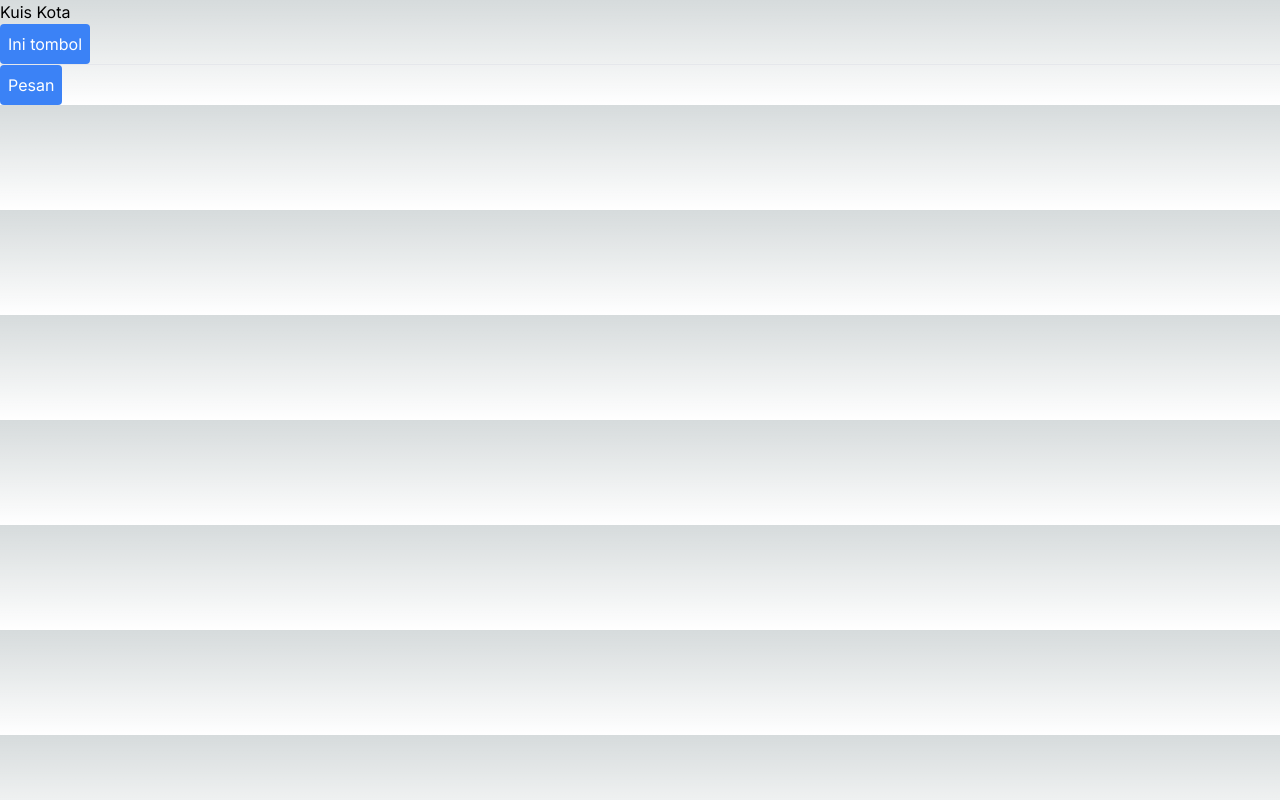
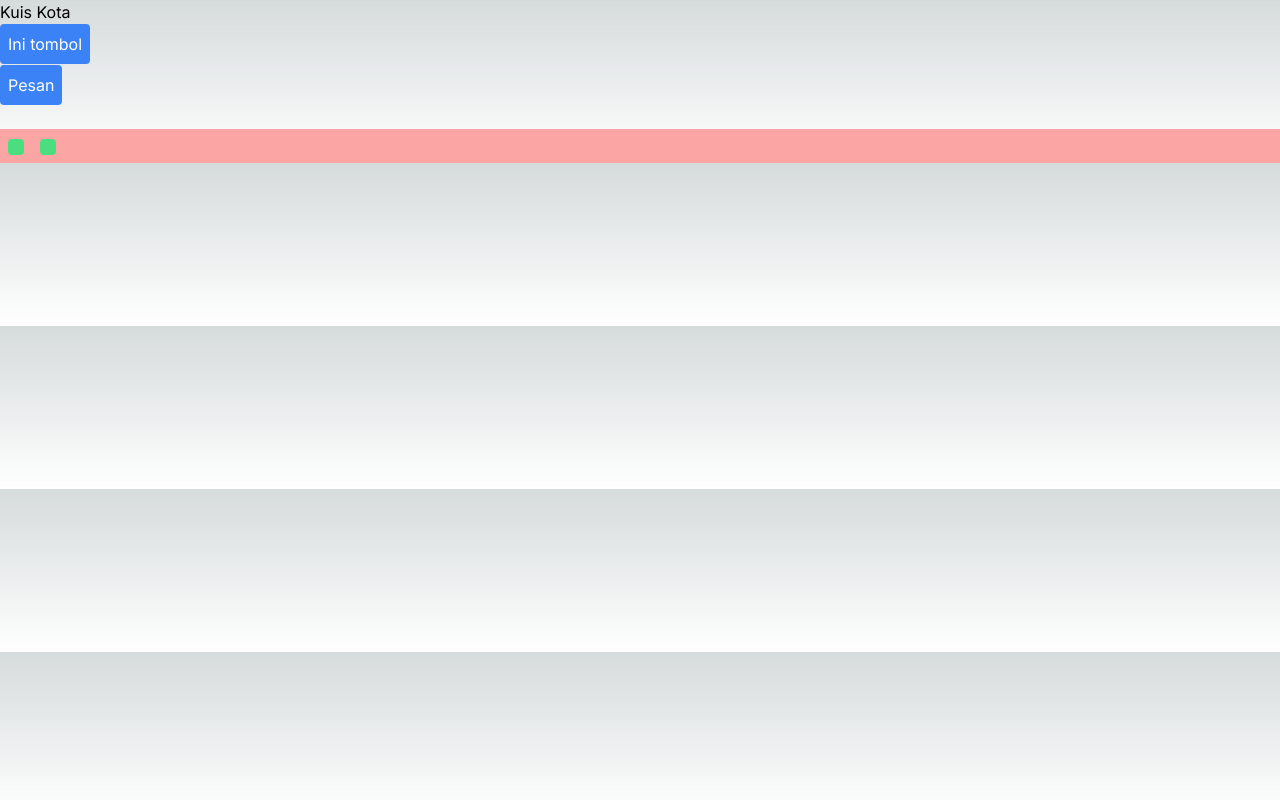
Before and after one commit to RayFian/04-event-dan-state, a Next.js app: page / in a window 1280 px wide. Built offline with nearby package versions, Linux system fonts and the light colour scheme.

Commit message:
Praktikum 3

```diff
--- a/src/app/page.tsx
+++ b/src/app/page.tsx
@@ -1,6 +1,6 @@
 "use client";
 import Image from "next/image";
-import Tombol_1, {Tombol_2} from "@/components/button";
+import Tombol_1, {Tombol_2, Tombol_3} from "@/components/button";
 
 export default function Home() {
   return (
@@ -11,6 +11,12 @@
         <hr></hr>
         <Tombol_2 isiPesan="Ini Pesanku" namaTombol="Pesan" />
       </div>
+      <br></br>
+      <div
+      className="bg-red-300" onClick={() => alert('Parent Element : Div')}>
+        <Tombol_3 isiPesan="Child Element : Tombol-1" namaTombol="Tombol-1"/>
+        <Tombol_3 isiPesan="Child Element : Tombol-2" namaTombol="Tombol-2"/>
+      </div>
     </>
   );
 }
--- a/src/components/button.tsx
+++ b/src/components/button.tsx
@@ -32,3 +32,16 @@
         </button>
     );
 }
+
+export function Tombol_3({isiPesan, namaTombol}){
+    return(
+        <button
+        className="bg-green-400 hover:bg-green-700 text-white p-2 rounded m-2"
+        onClick={(e) => {
+            e.stopPropagation();
+            alert(isiPesan)
+        }}>
+
+        </button>
+    );
+}
```
